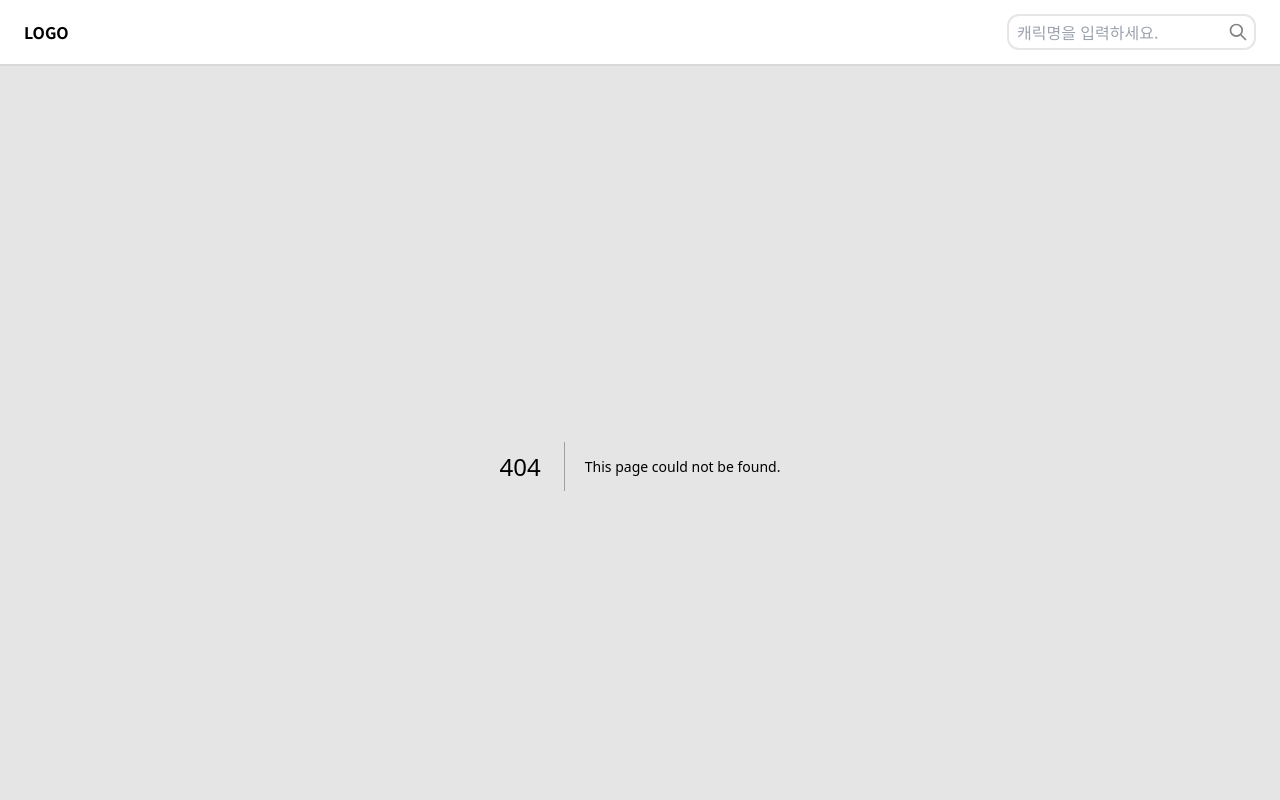
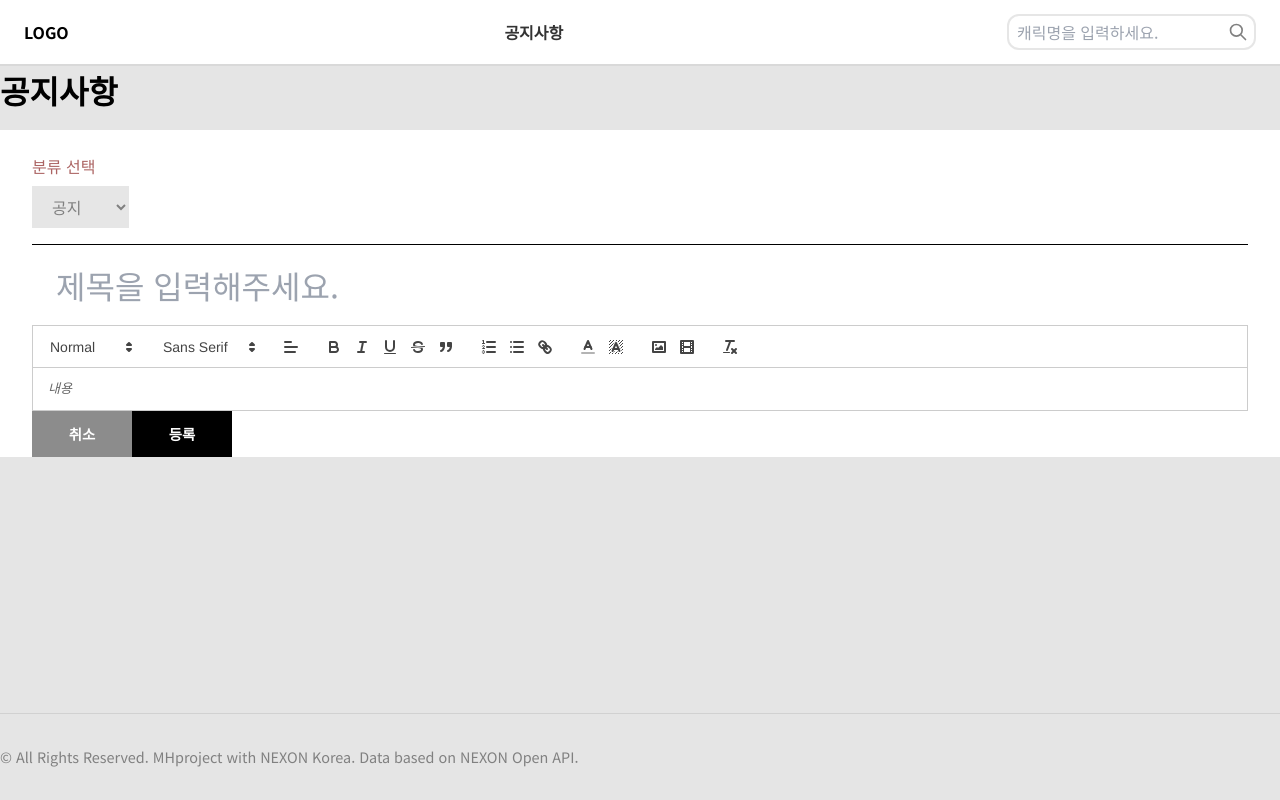
Before and after one commit to yunyoungsik/MabinogiHeroes, a Next.js app: page /write in a window 1280 px wide. Before the commit this address had no page. Shown: the top 800 px of the page. Built offline with nearby package versions, Linux system fonts and the light colour scheme.

Commit message:
20240228

```diff
--- a/package.json
+++ b/package.json
@@ -13,6 +13,7 @@
     "next": "14.1.0",
     "react": "^18",
     "react-dom": "^18",
+    "react-quill": "^2.0.0",
     "swiper": "^11.0.7"
   },
   "devDependencies": {
--- a/src/app/globals.css
+++ b/src/app/globals.css
@@ -47,6 +47,44 @@
   display: -webkit-box;
   -webkit-line-clamp: 3;
   -webkit-box-orient: vertical;
+}
+
+/* 버튼 */
+.btn-inner {
+  display: flex;
+  align-items: center;
+  justify-content: center;
+  min-width: 98px;
+  height: 44px;
+}
+
+.btn-1 {
+  display: inline-block;
+  color: #fff;
+  font-size: 0.9rem;
+  font-weight: bold;
+  text-align: center;
+  background-color: #000;
+  border: 1px solid #000;
+}
+.btn-1:hover {
+  color: #000;
+  background-color: #fff;
+  border: 1px solid #000;
+}
+
+.btn-2 {
+  display: inline-block;
+  color: #fff;
+  font-size: 0.9rem;
+  font-weight: bold;
+  text-align: center;
+  background-color: #8c8c8c;
+  border: 1px solid #8c8c8c;
+}
+.btn-2:hover {
+  background-color: #777;
+  border: 1px solid #777;
 }
 
 /* 카테고리 */
--- /dev/null
+++ b/src/app/notice/page.js
@@ -0,0 +1,9 @@
+import NoticeList from "@/components/Notice/NoticeList";
+
+export default function page() {
+  return (
+    <main className="'w-full min-h-main">
+      <NoticeList />
+    </main>
+  )
+}
--- a/src/app/page.js
+++ b/src/app/page.js
@@ -1,5 +1,5 @@
-import Notice from '@/components/Board/Notice'
-import Rank from '@/components/Rank/Rank'
+import Notice from '@/components/Main/Notice'
+import Rank from '@/components/Main/Rank'
 import MainSlider from '@/components/Slider/MainSlider'
 import React from 'react'
 
--- /dev/null
+++ b/src/app/write/page.js
@@ -0,0 +1,9 @@
+import NoticeWrite from "@/components/Notice/NoticeWrite";
+
+export default function page() {
+  return (
+    <main className="'w-full min-h-main">
+      <NoticeWrite />
+    </main>
+  );
+}
--- /dev/null
+++ b/src/components/Notice/NoticeList.jsx
@@ -0,0 +1,12 @@
+import Link from 'next/link'
+import React from 'react'
+
+const NoticeList = () => {
+  return (
+    <div className='max-w-[1280px] h-[full] m-auto'>
+      <Link href="/write" className='btn-1'><span className='btn-inner'>글쓰기</span></Link>
+    </div>
+  )
+}
+
+export default NoticeList
--- /dev/null
+++ b/src/components/Notice/NoticeWrite.jsx
@@ -0,0 +1,73 @@
+'use client';
+
+import Link from 'next/link';
+import React, { useState } from 'react';
+import ReactQuill from 'react-quill';
+import 'react-quill/dist/quill.snow.css';
+
+const NoticeWrite = () => {
+  const [cate, setCate] = useState('');
+  const [title, setTitle] = useState('');
+  const [content, setContent] = useState('');
+
+  const modules = {
+    toolbar: {
+      container: [[{ header: [1, 2, 3, 4, 5, 6, false] }],[{ font: [] }], [{ align: [] }], ['bold', 'italic', 'underline', 'strike', 'blockquote'], [{ list: 'ordered' }, { list: 'bullet' }, 'link'], [{ color: ['#000000', '#e60000', '#ff9900', '#ffff00', '#008a00', '#0066cc', '#9933ff', '#ffffff', '#facccc', '#ffebcc', '#ffffcc', '#cce8cc', '#cce0f5', '#ebd6ff', '#bbbbbb', '#f06666', '#ffc266', '#ffff66', '#66b966', '#66a3e0', '#c285ff', '#888888', '#a10000', '#b26b00', '#b2b200', '#006100', '#0047b2', '#6b24b2', '#444444', '#5c0000', '#663d00', '#666600', '#003700', '#002966', '#3d1466', 'custom-color'] }, { background: [] }], ['image', 'video'], ['clean']],
+    },
+  };
+
+  const handleSubmit = async () => {
+    const res = await fetch("/pages/api/write", {
+      method: "POST",
+      body: JSON.stringify({
+        cate: cate,
+        title: title,
+        content: content,
+      })
+    })
+  }
+
+
+
+  return (
+    <div className="w-full h-full mt-[66px]">
+      <div className="max-w-[1280px] m-auto">
+        <h2 className='font-bold text-[2rem] mb-4'>공지사항</h2>
+        <form className='pt-6 px-8 bg-white'>
+          <fieldset className="border-0">
+            <legend className="hidden">글쓰기</legend>
+            <div>
+              <label htmlFor="cate" className="block mb-2 text-basicRed">
+                분류 선택
+              </label>
+              <select
+                className='py-2 px-4 text-basicGrey bg-basicGrey/20'
+                onChange={(e) => setCate(e.target.value)}
+              >
+                <option className="notice">공지</option>
+                <option className="event">이벤트</option>
+              </select>
+            </div>
+            <div className='mt-4'>
+              <label className='hidden' htmlFor="title">제목</label>
+              <input className='w-full text-[2rem] py-4 px-6 border-t border-solid border-black focus:border-1' type="text" name="title" id="title" placeholder="제목을 입력해주세요." onChange={(e) => setTitle(e.target.value)} />
+            </div>
+            <ReactQuill
+                theme='snow'
+                modules={modules}
+                value={content}
+                onChange={setContent}
+                placeholder='내용'
+              />
+            <div className=''>
+              <Link href="/notice" className='btn-2'><span className='btn-inner'>취소</span></Link>
+              <button className='btn-1' type='button' onClick={handleSubmit}><span className='btn-inner'>등록</span></button>
+            </div>
+          </fieldset>
+        </form>
+      </div>
+    </div>
+  );
+};
+
+export default NoticeWrite;
--- a/src/constants/index.js
+++ b/src/constants/index.js
@@ -1,7 +1,7 @@
 export const nav = [
     {
-        name: "",
-        href: "/",
+        name: "공지사항",
+        href: "/notice",
     },
 ]
 
--- /dev/null
+++ b/src/pages/api/write.js
@@ -0,0 +1,11 @@
+import { NextResponse } from "next/server"
+
+export const Write = async (req) => {
+  const {searchParams} = new URL(req.url);
+  const page = searchParams.get("page");
+  const cate = searchParams.get("cate");
+  const postView = 6;
+  console.log(page);
+
+  const query = {}
+}
--- a/tailwind.config.js
+++ b/tailwind.config.js
@@ -9,6 +9,7 @@ module.exports = {
     extend: {
       colors: {
         basicBlack: '#333',
+        basicRed: '#AC6463',
         basicYellow: '#a99e84',
         basicGrey: '#808080',
         basicBrown: '#50463c',
```
Also changed, not shown: src/components/Main/Notice.jsx (renamed from src/components/Board/Notice.jsx), src/components/Main/Rank.jsx (renamed from src/components/Rank/Rank.jsx), 2 other files (tests, documents, lock files or other folders).
